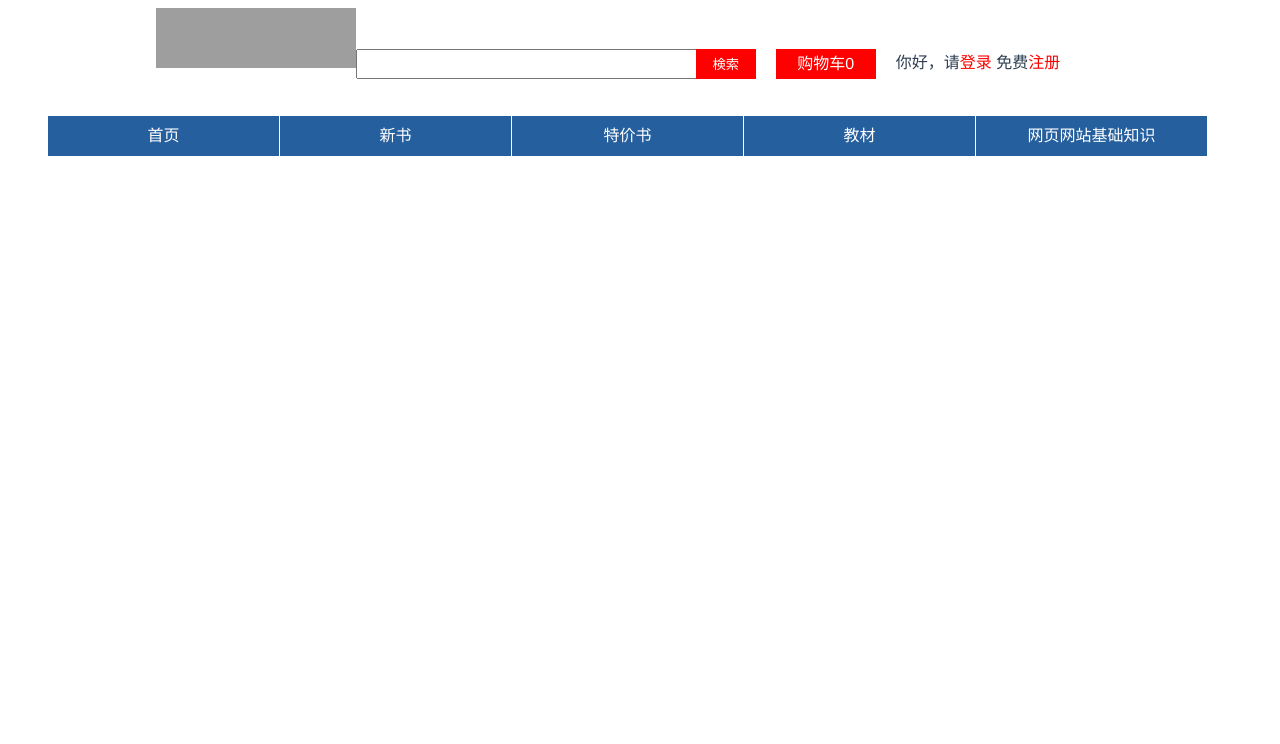
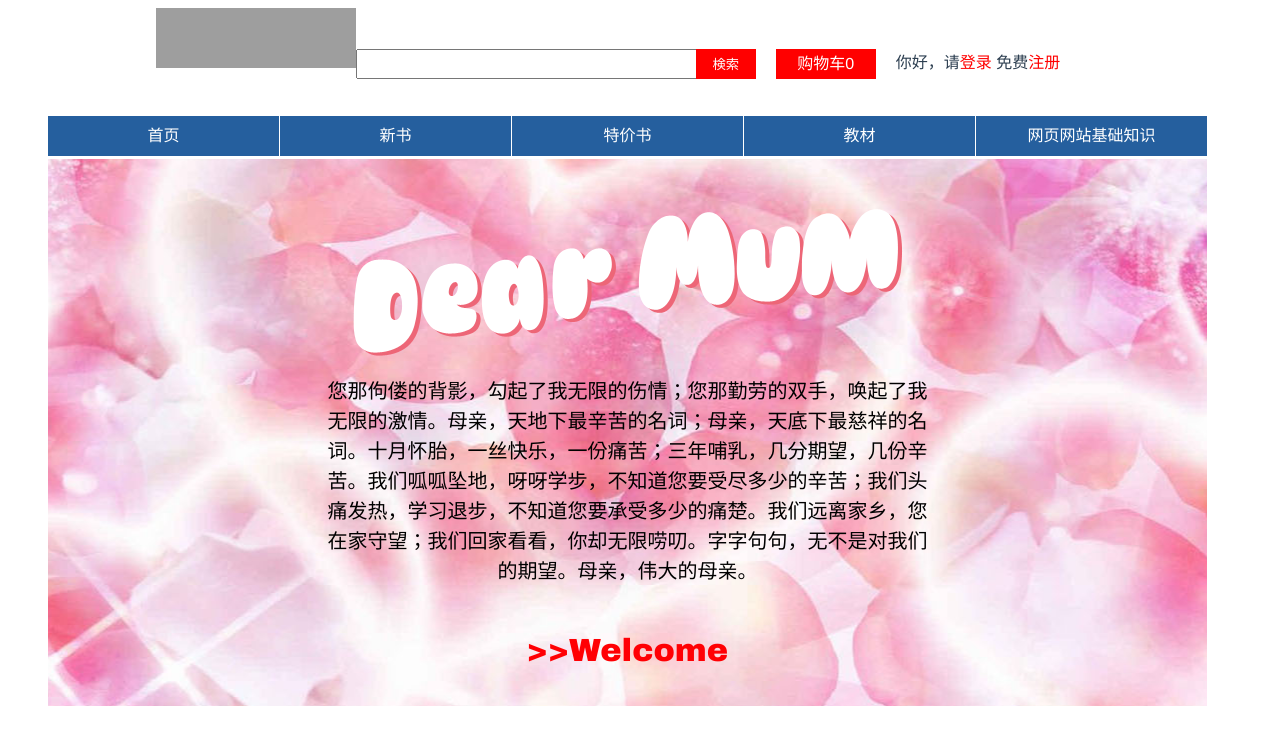
Before and after one commit to marksongg/bookstore, a Vue app: page /divCssJQuery6_2_3 in a window 1280 px wide. Shown: the top 744 px of the page. Built offline with nearby package versions, Linux system fonts and the light colour scheme; grey boxes are pictures that could not be loaded.

Commit message:
第6章 CSS控制页面中的文本

```diff
--- a/src/components/DivCssJQuery.vue
+++ b/src/components/DivCssJQuery.vue
@@ -99,6 +99,18 @@
       <li>
           <router-link to="/divCssJQuery5_7_2"><h3>第5章: 5.7.2 总结（网页图片垂直对齐）</h3></router-link>
       </li>
+      <li>
+          <router-link to="/divCssJQuery6_2_3"><h3>第6章: 6.2.3 为网页中的文字设置式样</h3></router-link>
+      </li>
+      <li>
+          <router-link to="/divCssJQuery6_2_7"><h3>第6章: 6.2.7 设置英文大小写修饰文字(text-transform/text-decoration)</h3></router-link>
+      </li>
+       <li>
+          <router-link to="/divCssJQuery6_3_4"><h3>第6章: 6.3.4 设置文字不同式样(letter-spacing/line-height/text-indent/)</h3></router-link>
+      </li>
+      <li>
+          <router-link to="/divCssJQuery6_6_2"><h3>第6章: 6.6.2 总结（文字水平居中对齐）</h3></router-link>
+      </li>
   </div>
 </template>
 
--- /dev/null
+++ b/src/components/divCssJQuery/divCssJQuery6/DivCssJQuery6_2_3.vue
@@ -0,0 +1,85 @@
+<template>
+  <div id="body1">
+    <div id="box">
+      <div id="pic"><img src="@/assets/images6/62302.png" width="550" height="147"/></div>
+      <div id="text" class="font01">
+        您那佝偻的背影，勾起了我无限的伤情；您那勤劳的双手，唤起了我无限的激情。母亲，天地下最辛苦的名词；母亲，天底下最慈祥的名词。十月怀胎，一丝快乐，一份痛苦；三年哺乳，几分期望，几份辛苦。我们呱呱坠地，呀呀学步，不知道您要受尽多少的辛苦；我们头痛发热，学习退步，不知道您要承受多少的痛楚。我们远离家乡，您在家守望；我们回家看看，你却无限唠叨。字字句句，无不是对我们的期望。母亲，伟大的母亲。
+      </div>
+      <div id="welcome" class="font02">
+        &gt;&gt;Welcome
+      </div>
+    </div>
+  </div>
+</template>
+
+<script>
+export default {
+  data(){
+    return {
+      count: 0
+    }
+  },
+  name:'DivCssJQuery6_2_3',
+}
+</script>
+
+<style scoped>
+  * {
+    margin: 0px;
+    padding: 0px;
+    border: 0px;
+  }
+
+  #body1 {
+    margin: 60px 1px auto 40px; /**这里只有设置了这个参数值后，画面布局才能正常 */
+    background-image: url('@/assets/images6/62301.jpg');
+    background-repeat: no-repeat;
+    background-position: center -150px;
+    background-color: #FF9393;
+    line-height: 30px;
+    font-family: "宋体";
+  }
+
+  #box {
+    width: 660px;
+    height: auto;
+    overflow: hidden;
+    margin: 0px auto;
+    padding-top: 50px; /**设置dear mum图片出现的位置 */
+  }
+
+  #pic {
+    width: 550px;
+    height: 147px;
+    margin: 0px auto;
+  }
+
+  #text {
+    width: 600px;
+    height: 200px;
+    text-align: center;
+    margin: 0px auto;
+    margin-top:20px; /**设置text文本出现的位置 */
+  }
+
+  #welcome {
+    text-align: center;
+    margin-top: 60px; /**设置welcome文本出现的位置 */
+    margin-bottom: 40px;
+  }
+
+  .font01 {
+    font-family: 幼圆;
+    font-size: 20px;
+    color: #000000;
+  }
+
+  .font02 {
+    font-family: "Arial Black";
+    font-size: 2em; /** 1em =16px */
+    color: #FF0004;
+  }
+
+
+
+</style>
--- /dev/null
+++ b/src/components/divCssJQuery/divCssJQuery6/DivCssJQuery6_2_7.vue
@@ -0,0 +1,75 @@
+<template>
+  <div id="body1">
+    <div id="box">
+      <img src="@/assets/images6/62702.png" width="243" height="58" alt=""/>
+      <div id="text">
+        <p class="font01">it is spring again and the window can be left open as often as one would like. </p>
+        <p class="font02"> s spring comes in through the windows, </p>
+        <p class="font03">so people -- unable to bear staying inside any longer -- go outdoors. </p>
+      </div>
+    </div>
+  </div>
+</template>
+
+<script>
+export default {
+  data(){
+    return {
+      count: 0
+    }
+  },
+  name:'DivCssJQuery6_2_7',
+}
+</script>
+
+<style scoped>
+  * {
+    margin: 0px;
+    padding: 0px;
+    border: 0px;
+  }
+
+  #body1 {
+    margin: 60px 1px auto 40px; /**这里只有设置了这个参数值后，画面布局才能正常 */
+    background-image: url('@/assets/images6/62701.jpg');
+    background-repeat: no-repeat;
+    height: 547px;
+  }
+
+  #box {
+    padding-top: 30px;
+    width: 450px;
+    height: 120px;
+    padding-left: 680px;
+    line-height: 30px;
+  }
+
+  #text {
+    margin-top: 30px;
+    width: 250px;
+    height: 120px;
+    padding-left: 110px;
+    line-height: 30px;
+    text-align: left;
+  }
+
+  p {
+    margin-top: 20px;
+  }
+
+  .font01 {
+    text-transform: capitalize;/**首字母大写 */
+    text-decoration: underline;/**下划线 */
+  }
+
+  .font02 {
+
+    text-transform: uppercase; /**全大写 */
+    text-decoration: overline; /**上面划一条线 */
+  }
+
+  .font03 {
+    text-transform: lowercase;/**全小写 */
+    text-decoration: line-through;/**删除线 */
+  }
+</style>
--- /dev/null
+++ b/src/components/divCssJQuery/divCssJQuery6/DivCssJQuery6_3_4.vue
@@ -0,0 +1,103 @@
+<template>
+  <div id="body1">
+    <div id="box">
+      <div id="pic">
+        <img src="@/assets/images6/63403.png"/>
+        <h1>&nbsp;</h1>
+        <div id="title">
+          <h1 class="font">沙源隐泉</h1>
+          <h1 class="font">余秋雨</h1>
+        </div>
+      </div>
+      <div id="text">
+        <p class="font1">
+          <span class="font2">惟</span>有大漠中如此一湾，风沙中如此一静，荒凉中如此一景，高坡后如此一跌，才深得天地之韵律，造化之机巧、让人神醉情驰。
+        </p>
+        <p class="font3">以此推衍、人生、世界、历史，莫不如此。</p>
+        <p class="font3">给浮嚣以宁静，给躁急以清冽，给高蹈以平实，给粗犷以明丽。</p>
+        <p class="font3">惟其这样，人生才见灵动，世界才显精致，历史才有风韵。</p>
+      </div>
+    </div>
+  </div>
+</template>
+
+<script>
+export default {
+  data(){
+    return {
+      count: 0
+    }
+  },
+  name:'DivCssJQuery6_3_4',
+}
+</script>
+
+<style scoped>
+  * {
+    margin: 0px;
+    padding: 0px;
+    border: 0px;
+  }
+
+  #body1 {
+    margin: 60px 1px auto 40px; /**这里只有设置了这个参数值后，画面布局才能正常 */
+    background-image: url('@/assets/images6/63401.png');
+    background-repeat: no-repeat;
+    background-position: 100px 100px;
+    height: 547px;
+  }
+
+  #box {
+    width: auto;
+    background-image: url('@/assets/images6/63402.png');
+    background-repeat: no-repeat;
+  }
+
+  #pic {
+    width: 900px;
+    height: 306px;
+    margin-top: 35px;
+  }
+
+  #pic img {
+    float: left;
+  }
+
+  #text {
+    width: 400px;
+    height: 230px;
+    margin: 0px auto; /**设置完后，文字居中 */
+    margin-top: 0px;
+    margin-left: 400px; /**定位文字显示的开始位置 */
+    border: dashed 5px #adcfec;
+  }
+
+  #title {
+    float: left;
+    text-align: left;
+  }
+
+  .font {
+    letter-spacing: 0.5em; /**字与字的间隔 */
+  }
+
+  .font1 {
+    line-height: 30px; /**行高 */
+    text-align: left; /**这个必须追加，不然字的显示会有问题（默认文字居中） */
+  }
+
+  .font2 {
+    font-size: 36px;
+    float: left;
+    line-height: 50px;
+  }
+
+  .font3 {
+    text-indent: 2em; /**首行文字开始前缩进几格，这里是23em == 32px */
+    text-align: left; /**这个必须追加，不然字的显示会有问题（默认文字居中） */
+  }
+
+
+
+
+</style>
--- /dev/null
+++ b/src/components/divCssJQuery/divCssJQuery6/DivCssJQuery6_6_2.vue
@@ -0,0 +1,60 @@
+<template>
+  <div id="body1">
+    <div id="text">
+      <p class="font">昨天因为你的存在而精彩。</p>
+      <p class="font">今天因为你的鼓励而阳光。</p>
+      <p class="font">明天因为你而自豪。</p>
+    </div>
+  </div>
+</template>
+
+<script>
+export default {
+  data(){
+    return {
+      count: 0
+    }
+  },
+  name:'DivCssJQuery6_6_2',
+}
+</script>
+
+<style scoped>
+  * {
+    margin: 0px;
+    padding: 0px;
+    border: 0px;
+  }
+
+  #body1 {
+    margin: 60px 1px auto 40px; /**这里只有设置了这个参数值后，画面布局才能正常 */
+    background-color: #699b66;
+    background-image: url('@/assets/images6/66201.png');
+    background-repeat: no-repeat;
+    background-position: 128px 100px;
+    height: 547px;
+  }
+
+  #text {
+    width: 600px;
+    height: 130px;
+    padding-top: 180px;
+    padding-left: 430px;
+    font-family: "楷体";
+    color:#a5c3c2;
+    line-height: 30px;
+    font-weight: bold;
+    font-size: 30px;
+  }
+
+  #pic {
+    width: 324px;
+    padding-left: 430px;
+  }
+
+  .font {
+    text-align: center;
+  }
+
+
+</style>
--- a/src/router/index.js
+++ b/src/router/index.js
@@ -359,6 +359,38 @@ const routes = [
       title: '网页图片垂直对齐'
     },
     component: ()=> import('../components/divCssJQuery/divCssJQuery5/DivCssJQuery5_7_2.vue')
+  },
+  {
+    path: '/divCssJQuery6_2_3',
+    name: 'divCssJQuery6_2_3',
+    meta: {
+      title: '为网页中的文字设置样式'
+    },
+    component: ()=> import('../components/divCssJQuery/divCssJQuery6/DivCssJQuery6_2_3.vue')
+  },
+  {
+    path: '/divCssJQuery6_2_7',
+    name: 'divCssJQuery6_2_7',
+    meta: {
+      title: '设置英文大小写并修饰'
+    },
+    component: ()=> import('../components/divCssJQuery/divCssJQuery6/DivCssJQuery6_2_7.vue')
+  },
+  {
+    path: '/divCssJQuery6_3_4',
+    name: 'divCssJQuery6_3_4',
+    meta: {
+      title: '设置文字不同式样'
+    },
+    component: ()=> import('../components/divCssJQuery/divCssJQuery6/DivCssJQuery6_3_4.vue')
+  },
+  {
+    path: '/divCssJQuery6_6_2',
+    name: 'divCssJQuery6_6_2',
+    meta: {
+      title: '文字小平居中对齐'
+    },
+    component: ()=> import('../components/divCssJQuery/divCssJQuery6/DivCssJQuery6_6_2.vue')
   }
 ]
 
```
